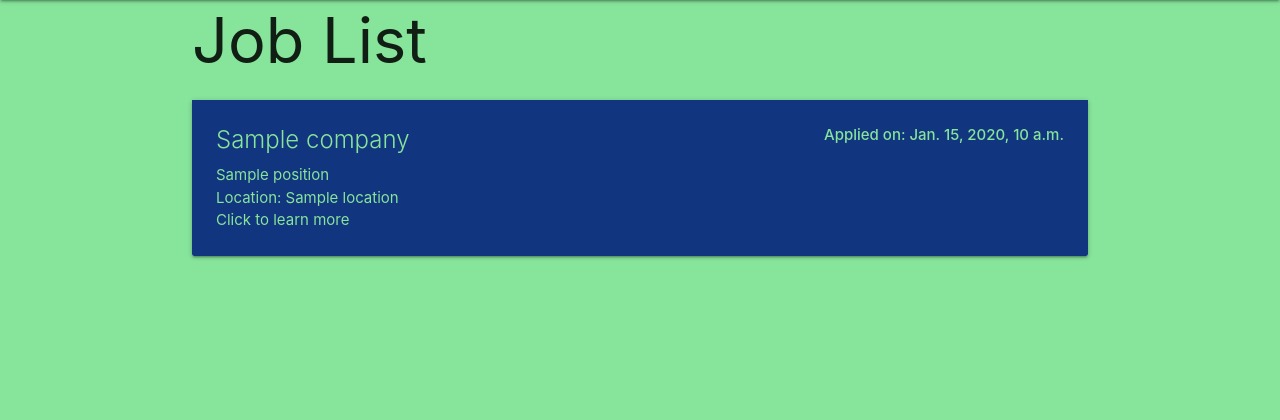
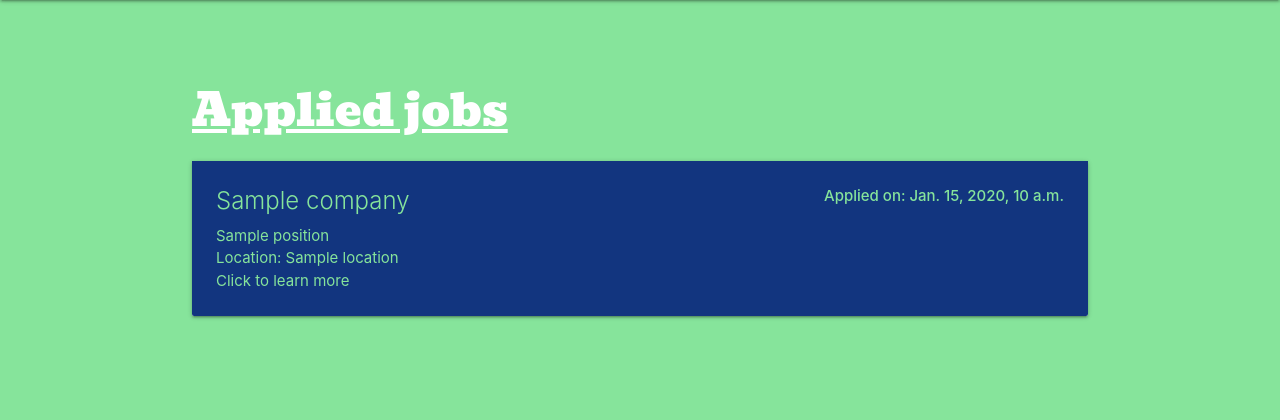
Before and after one commit to braddonako/jobTracker_django, a Django app: template jobtracker/main_app/templates/jobs/index.html in a window 1280 px wide. Shown: the part 100-520 px from the top of the page. Run offline with Django 3.2, Linux system fonts and the light colour scheme; the template is opened without the code that fills it: most values are stand-ins (such as "Sample title", 1, 10 or a date in 2020); some web fonts are replaced.

Commit message:
updated applied jobs section

```diff
--- a/jobtracker/main_app/static/css/style.css
+++ b/jobtracker/main_app/static/css/style.css
@@ -117,7 +117,7 @@
 
  /* Detail page */
 
- .jobdetailh1{
+ .jobdetailh1, .joblisth1{
     color: white;
     font-size: 3em;
     font-family: 'Bevan', cursive;
--- a/jobtracker/main_app/templates/jobs/index.html
+++ b/jobtracker/main_app/templates/jobs/index.html
@@ -1,7 +1,7 @@
 {% extends 'base.html' %}
 {% block content %}
 
-<h1>Job List</h1>
+<h1 class='joblisth1'>Applied jobs</h1>
 
 {% for job in jobs %}
   <div class="card">
```
